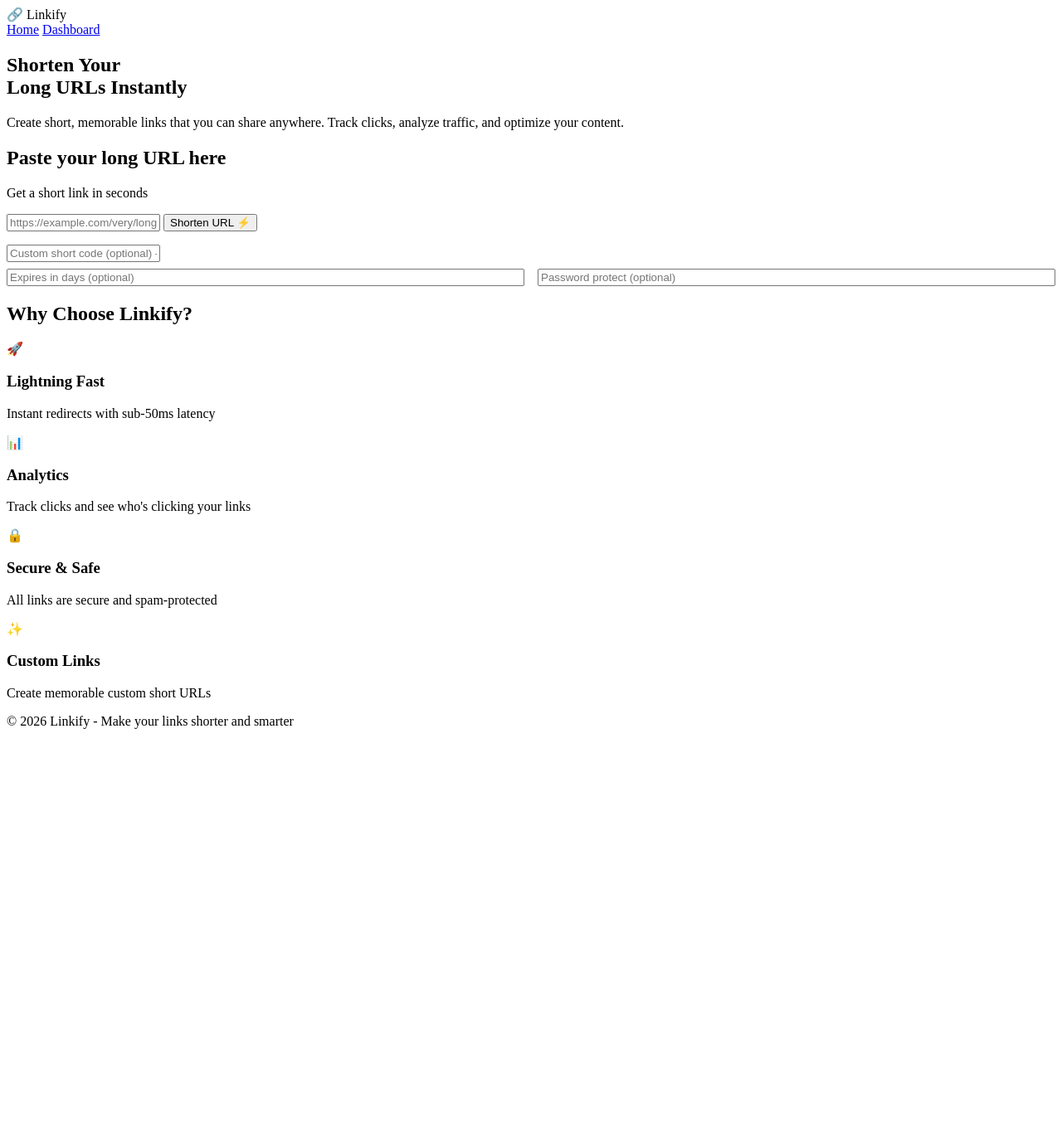
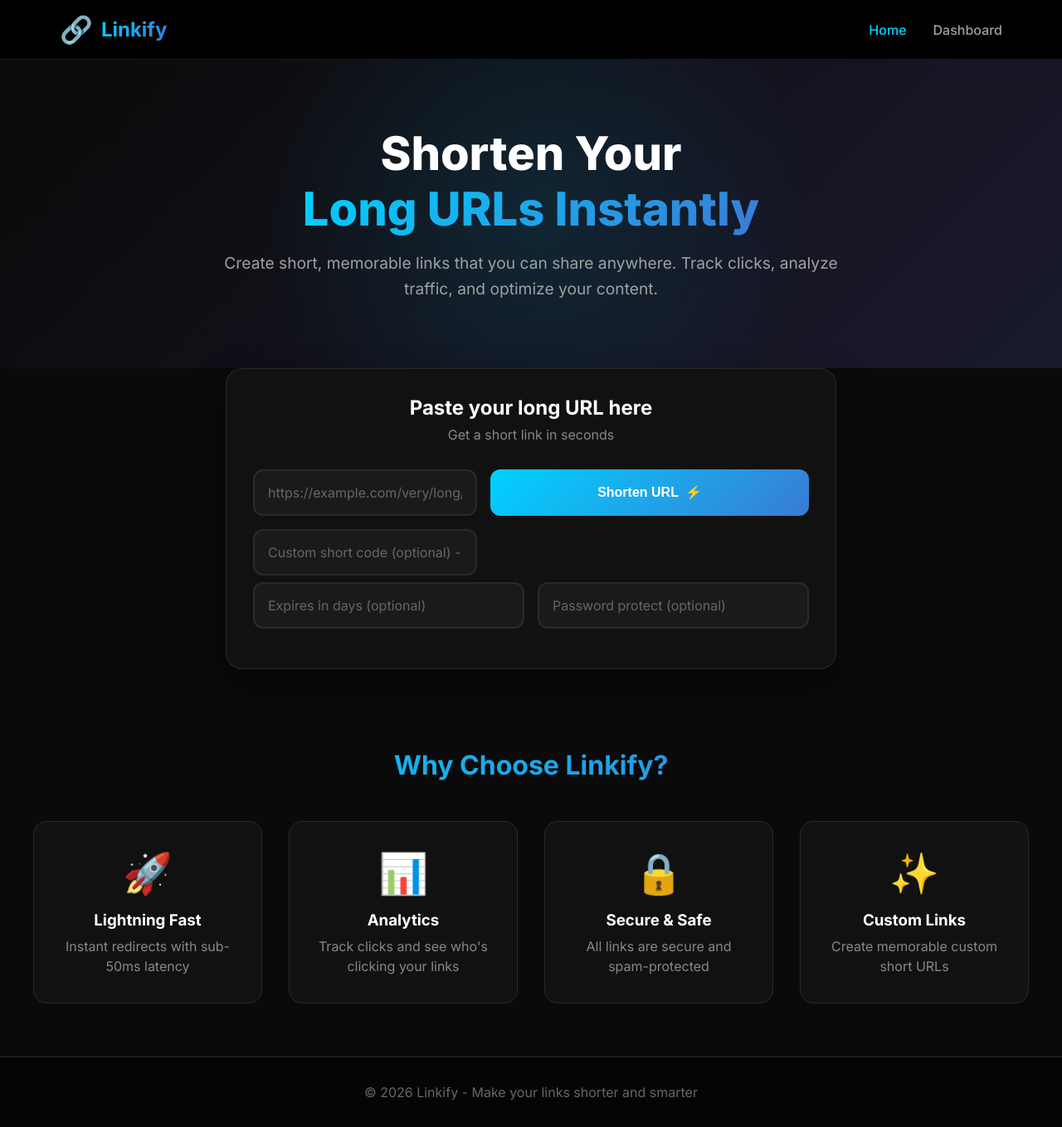
Before and after one commit to Vaishnavi651/linkify, a FastAPI app: page / in a window 1280 px wide. Shown: the whole page at 83% size. Before the commit the page ends 879 px from the top, so only its background shows below. Run offline with FastAPI, Linux system fonts and the light colour scheme; parts of the project's set-up code (start-up, migrations or seed data) failed here and were passed over.

Commit message:
Fix CSS file with complete dark theme styles

```diff
--- a/app/static/css/style.css
+++ b/app/static/css/style.css
@@ -1,4 +1,74 @@
-/* Dropdown Menu Styles */
+* {
+    margin: 0;
+    padding: 0;
+    box-sizing: border-box;
+}
+
+body {
+    font-family: 'Inter', -apple-system, BlinkMacSystemFont, 'Segoe UI', sans-serif;
+    background: #0a0a0a;
+    color: #ffffff;
+}
+
+/* Navigation Bar */
+.navbar {
+    background: rgba(0, 0, 0, 0.95);
+    backdrop-filter: blur(10px);
+    border-bottom: 1px solid rgba(255, 255, 255, 0.1);
+    position: sticky;
+    top: 0;
+    z-index: 1000;
+}
+
+.nav-container {
+    max-width: 1200px;
+    margin: 0 auto;
+    padding: 1rem 2rem;
+    display: flex;
+    justify-content: space-between;
+    align-items: center;
+    flex-wrap: wrap;
+}
+
+.logo {
+    display: flex;
+    align-items: center;
+    gap: 10px;
+    font-size: 1.5rem;
+    font-weight: 700;
+}
+
+.logo-icon {
+    font-size: 2rem;
+}
+
+.logo-text {
+    background: linear-gradient(135deg, #00d2ff 0%, #3a7bd5 100%);
+    -webkit-background-clip: text;
+    -webkit-text-fill-color: transparent;
+    background-clip: text;
+}
+
+.nav-links {
+    display: flex;
+    gap: 2rem;
+    align-items: center;
+    flex-wrap: wrap;
+}
+
+.nav-link {
+    text-decoration: none;
+    color: #a0a0a0;
+    font-weight: 500;
+    transition: color 0.3s;
+}
+
+.nav-link:hover,
+.nav-link.active {
+    color: #00d2ff;
+}
+
+/* Dropdown Menu */
 .dropdown {
     position: relative;
     display: inline-block;
@@ -57,250 +127,339 @@
     display: block;
 }
 
-/* Feature Pages */
-.feature-page {
-    max-width: 1200px;
-    margin: 2rem auto;
-    padding: 2rem;
+/* Hero Section */
+.hero {
+    padding: 5rem 2rem;
+    text-align: center;
+    background: linear-gradient(135deg, #0a0a0a 0%, #1a1a2e 100%);
+    position: relative;
+    overflow: hidden;
 }
 
-.feature-header {
-    text-align: center;
-    margin-bottom: 3rem;
+.hero::before {
+    content: '';
+    position: absolute;
+    top: 0;
+    left: 0;
+    right: 0;
+    bottom: 0;
+    background: radial-gradient(circle at 50% 50%, rgba(0, 210, 255, 0.1) 0%, transparent 50%);
+    pointer-events: none;
 }
 
-.feature-header h1 {
-    font-size: 2.5rem;
+.hero-container {
+    max-width: 800px;
+    margin: 0 auto;
+    position: relative;
+    z-index: 1;
+}
+
+.hero-title {
+    font-size: 3.5rem;
+    font-weight: 800;
     color: white;
     margin-bottom: 1rem;
+    line-height: 1.2;
 }
 
-.feature-header p {
-    color: #888;
-    font-size: 1.2rem;
+.gradient-text {
+    background: linear-gradient(135deg, #00d2ff 0%, #3a7bd5 100%);
+    -webkit-background-clip: text;
+    -webkit-text-fill-color: transparent;
+    background-clip: text;
 }
 
-.feature-content {
-    max-width: 1000px;
-    margin: 0 auto;
+.hero-description {
+    font-size: 1.2rem;
+    color: #a0a0a0;
+    line-height: 1.6;
 }
 
-.feature-card-large {
-    background: #111111;
-    border-radius: 16px;
+/* Shortener Card */
+.shortener-section {
     padding: 2rem;
-    border: 1px solid #2a2a2a;
+    max-width: 800px;
+    margin: 0 auto;
+    margin-top: -2rem;
+    position: relative;
+    z-index: 2;
 }
 
-.feature-card-large h2 {
-    color: white;
-    margin-bottom: 1.5rem;
+.shortener-card {
+    background: #111111;
+    border-radius: 20px;
+    padding: 2rem;
+    box-shadow: 0 20px 40px rgba(0, 0, 0, 0.5);
+    border: 1px solid rgba(255, 255, 255, 0.1);
 }
 
-.feature-card-large p {
-    color: #888;
-    line-height: 1.6;
-    margin-bottom: 1.5rem;
+.card-header {
+    text-align: center;
+    margin-bottom: 2rem;
 }
 
-.example-list {
-    margin: 1.5rem 0;
-}
-
-.example-item {
-    background: #1a1a1a;
-    padding: 1rem;
-    border-radius: 8px;
-    margin-bottom: 0.5rem;
-    display: flex;
-    align-items: center;
-    gap: 1rem;
-}
-
-.example-icon {
+.card-header h2 {
     font-size: 1.5rem;
-}
-
-.example-item code {
-    color: #00d2ff;
-    font-family: monospace;
-}
-
-.feature-tip {
-    background: rgba(0, 210, 255, 0.1);
-    border-left: 4px solid #00d2ff;
-    padding: 1rem;
-    border-radius: 8px;
-    margin: 1.5rem 0;
-}
-
-/* QR Example */
-.qr-example {
-    display: grid;
-    grid-template-columns: 1fr 1fr;
-    gap: 2rem;
-    margin: 2rem 0;
-}
-
-.qr-preview {
-    background: #1a1a1a;
-    border-radius: 12px;
-    padding: 2rem;
-    text-align: center;
-}
-
-.qr-placeholder {
-    background: white;
-    padding: 2rem;
-    border-radius: 12px;
-    display: inline-block;
-}
-
-.qr-placeholder span {
-    font-size: 4rem;
-}
-
-.qr-info ul {
-    color: #888;
-    line-height: 2;
-    margin-top: 1rem;
-}
-
-/* Use Cases Grid */
-.use-cases-grid {
-    display: grid;
-    grid-template-columns: repeat(auto-fit, minmax(200px, 1fr));
-    gap: 1.5rem;
-    margin: 2rem 0;
-}
-
-.use-case {
-    background: #1a1a1a;
-    padding: 1.5rem;
-    border-radius: 12px;
-    text-align: center;
-}
-
-.use-icon {
-    font-size: 2rem;
-    margin-bottom: 0.5rem;
-}
-
-.use-case h3 {
-    color: white;
-    margin-bottom: 0.5rem;
-    font-size: 1rem;
-}
-
-.use-case p {
-    font-size: 0.85rem;
-    margin: 0;
-}
-
-/* Demo Box */
-.demo-box {
-    background: #1a1a1a;
-    border-radius: 12px;
-    padding: 1.5rem;
-    margin: 1.5rem 0;
-}
-
-.demo-step {
-    display: flex;
-    align-items: center;
-    gap: 1rem;
-    padding: 0.75rem;
-    border-bottom: 1px solid #2a2a2a;
-}
-
-.demo-step:last-child {
-    border-bottom: none;
-}
-
-.step-number {
-    background: #00d2ff;
-    color: black;
-    width: 28px;
-    height: 28px;
-    border-radius: 50%;
-    display: inline-flex;
-    align-items: center;
-    justify-content: center;
-    font-weight: bold;
-    font-size: 0.9rem;
-}
-
-.demo-step code {
-    background: #0a0a0a;
-    padding: 0.25rem 0.5rem;
-    border-radius: 4px;
-    color: #00d2ff;
-}
-
-/* About Page */
-.about-page {
-    max-width: 1000px;
-    margin: 2rem auto;
-    padding: 2rem;
-}
-
-.about-header {
-    text-align: center;
-    margin-bottom: 3rem;
-}
-
-.about-header h1 {
-    font-size: 2.5rem;
     color: white;
     margin-bottom: 0.5rem;
 }
 
-.about-header p {
+.card-header p {
     color: #888;
-    font-size: 1.2rem;
 }
 
-.about-card {
-    background: #111111;
-    border-radius: 16px;
+.url-input-group {
+    display: flex;
+    gap: 1rem;
+    margin-bottom: 1rem;
+}
+
+.url-input {
+    flex: 1;
+    padding: 1rem;
+    border: 2px solid #2a2a2a;
+    border-radius: 12px;
+    font-size: 1rem;
+    transition: all 0.3s;
+    font-family: inherit;
+    background: #1a1a1a;
+    color: white;
+}
+
+.url-input:focus {
+    outline: none;
+    border-color: #00d2ff;
+    box-shadow: 0 0 0 3px rgba(0, 210, 255, 0.2);
+}
+
+.url-input::placeholder {
+    color: #666;
+}
+
+.optional-fields {
+    margin: 1rem 0;
+}
+
+.shorten-btn {
+    background: linear-gradient(135deg, #00d2ff 0%, #3a7bd5 100%);
+    color: white;
+    border: none;
+    padding: 0 2rem;
+    border-radius: 12px;
+    font-size: 1rem;
+    font-weight: 600;
+    cursor: pointer;
+    display: flex;
+    align-items: center;
+    gap: 0.5rem;
+    transition: transform 0.2s, box-shadow 0.2s;
+    width: 100%;
+    justify-content: center;
+    padding: 1rem;
+}
+
+.shorten-btn:hover {
+    transform: translateY(-2px);
+    box-shadow: 0 10px 20px rgba(0, 210, 255, 0.3);
+}
+
+.loading {
+    text-align: center;
     padding: 2rem;
-    margin-bottom: 2rem;
+    color: #00d2ff;
+    display: flex;
+    align-items: center;
+    justify-content: center;
+    gap: 1rem;
+}
+
+.spinner {
+    width: 20px;
+    height: 20px;
+    border: 3px solid #2a2a2a;
+    border-top-color: #00d2ff;
+    border-radius: 50%;
+    animation: spin 0.8s linear infinite;
+}
+
+@keyframes spin {
+    to { transform: rotate(360deg); }
+}
+
+.result-section {
+    margin-top: 1.5rem;
+}
+
+.result-card {
+    background: #1a1a1a;
+    border-radius: 12px;
+    padding: 1.5rem;
     border: 1px solid #2a2a2a;
 }
 
-.about-card h2 {
-    color: white;
+.result-header {
+    display: flex;
+    align-items: center;
+    gap: 0.5rem;
     margin-bottom: 1rem;
 }
 
-.feature-list {
-    list-style: none;
-    padding: 0;
+.success-icon {
+    font-size: 1.5rem;
 }
 
-.feature-list li {
-    padding: 0.5rem 0;
-    color: #888;
-    border-bottom: 1px solid #2a2a2a;
+.result-header h3 {
+    color: white;
+    font-size: 1.1rem;
 }
 
-.feature-list li:last-child {
-    border-bottom: none;
+.short-url-container {
+    display: flex;
+    gap: 0.5rem;
+    margin-bottom: 1rem;
 }
 
-.tech-stack {
+.short-url-input {
+    flex: 1;
+    padding: 0.75rem;
+    border: 1px solid #2a2a2a;
+    border-radius: 8px;
+    background: #0a0a0a;
+    font-size: 0.9rem;
+    font-family: monospace;
+    color: #00d2ff;
+}
+
+.copy-btn {
+    background: #2a2a2a;
+    color: white;
+    border: none;
+    padding: 0 1rem;
+    border-radius: 8px;
+    cursor: pointer;
+    font-weight: 500;
+    transition: background 0.2s;
+}
+
+.copy-btn:hover {
+    background: #3a3a3a;
+}
+
+.stats-preview {
     display: flex;
+    gap: 2rem;
+    padding-top: 1rem;
+    border-top: 1px solid #2a2a2a;
     flex-wrap: wrap;
+}
+
+.stat {
+    display: flex;
+    gap: 0.5rem;
+    font-size: 0.9rem;
+}
+
+.stat-label {
+    color: #888;
+}
+
+.stat-value {
+    color: #00d2ff;
+    font-weight: 500;
+}
+
+.error-section {
+    margin-top: 1rem;
+}
+
+.error-card {
+    background: rgba(255, 0, 0, 0.1);
+    border-left: 4px solid #ff4444;
+    padding: 1rem;
+    border-radius: 8px;
+    display: flex;
+    align-items: center;
     gap: 0.75rem;
 }
 
-.tech-badge {
-    background: #1a1a1a;
-    padding: 0.5rem 1rem;
-    border-radius: 20px;
-    color: #00d2ff;
-    font-size: 0.85rem;
+.error-icon {
+    font-size: 1.25rem;
+}
+
+.error-message {
+    color: #ff8888;
+    margin: 0;
+}
+
+/* Features Section */
+.features {
+    background: #0a0a0a;
+    padding: 4rem 2rem;
+}
+
+.features-container {
+    max-width: 1200px;
+    margin: 0 auto;
+}
+
+.features-title {
+    text-align: center;
+    font-size: 2rem;
+    margin-bottom: 3rem;
+    background: linear-gradient(135deg, #00d2ff 0%, #3a7bd5 100%);
+    -webkit-background-clip: text;
+    -webkit-text-fill-color: transparent;
+    background-clip: text;
+}
+
+.features-grid {
+    display: grid;
+    grid-template-columns: repeat(auto-fit, minmax(250px, 1fr));
+    gap: 2rem;
+}
+
+.feature-card {
+    text-align: center;
+    padding: 2rem;
+    background: #111111;
+    border-radius: 16px;
+    transition: transform 0.3s;
     border: 1px solid #2a2a2a;
+}
+
+.feature-card:hover {
+    transform: translateY(-5px);
+    border-color: #00d2ff;
+    box-shadow: 0 10px 20px rgba(0, 210, 255, 0.1);
+}
+
+.feature-icon {
+    font-size: 3rem;
+    margin-bottom: 1rem;
+}
+
+.feature-card h3 {
+    margin-bottom: 0.5rem;
+    color: white;
+}
+
+.feature-card p {
+    color: #888;
+    line-height: 1.5;
+}
+
+/* Footer */
+.footer {
+    background: #050505;
+    color: #666;
+    text-align: center;
+    padding: 2rem;
+    border-top: 1px solid #2a2a2a;
+}
+
+.footer-container {
+    max-width: 1200px;
+    margin: 0 auto;
 }
 
 /* Dashboard Styles */
```
Also changed, not shown: other parts of app/static/css/style.css (+128 -24 lines).
